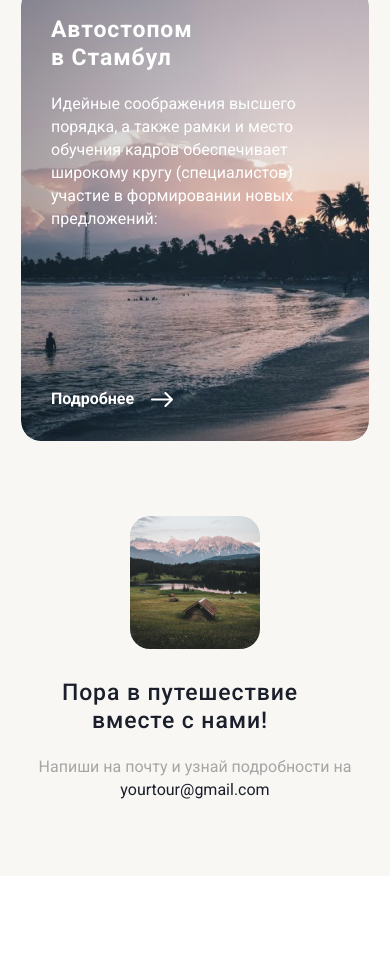
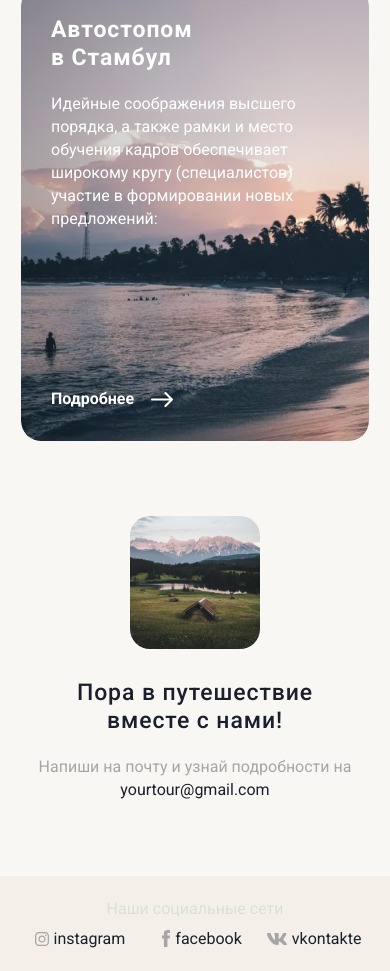
Before and after one commit to saintty/Your-Tour, a website: page src/index.html in a window 390 px wide. Shown: the part 7144-8115 px from the top of the page. Before the commit the page ends 8020 px from the top, so only its background shows below. Drawn offline with Linux system fonts and the light colour scheme.

Commit message:
added footer

```diff
--- a/src/index.html
+++ b/src/index.html
@@ -43,6 +43,7 @@
       </div>
     </div>
   </header>
+
   <main class="main">
     <section class="tour">
       <div class="container">
@@ -424,7 +425,18 @@
     </section>
   </main>
   <footer class="footer">
-
+    <div class="container">
+      <div class="footer__inner">
+          <p class="footer__label">
+            Наши социальные сети
+          </p>
+          <ul class="footer__socials">
+            <li class="footer__socials-item footer__socials-item_instagram"><a href="#" class="footer__socials-link">instagram</a></li>
+            <li class="footer__socials-item footer__socials-item_facebook"><a href="#" class="footer__socials-link">facebook</a></li>
+            <li class="footer__socials-item footer__socials-item_vk"><a href="#" class="footer__socials-link">vkontakte</a></li>
+          </ul>
+      </div>
+    </div>
   </footer>
 
   <script scr="js/main.min.js"></script>
--- a/src/scss/blocks/contact.scss
+++ b/src/scss/blocks/contact.scss
@@ -99,8 +99,6 @@
     }
 
     &__title {
-      max-width: 291px;
-
       letter-spacing: 0.04em;
     }
   }
--- /dev/null
+++ b/src/scss/blocks/footer.scss
@@ -0,0 +1,97 @@
+.footer {
+  background-color: $beige-200;
+
+  &__inner {
+    display: flex;
+    align-items: center;
+    justify-content: space-between;
+    padding: 30px 0;
+  }
+
+  &__label {
+    color: $gray-200;
+  }
+
+  &__socials {
+    display: flex;
+    align-items: center;
+    justify-content: center;
+  }
+
+  &__socials-item {
+    position: relative;
+
+    padding-left: 36px;
+  }
+
+  &__socials-item::before {
+    position: absolute;
+    top: 50%;
+    left: 0;
+
+    width: 26px;
+    height: 26px;
+
+    background-repeat: no-repeat;
+    background-position: center right;
+
+    transform: translateY(-50%);
+
+    content: "";
+  }
+
+  &__socials-item_instagram::before {
+    background-image: url("../images/icons/instagram.svg");
+  }
+
+  &__socials-item_facebook::before {
+    background-image: url("../images/icons/facebook.svg");
+  }
+
+  &__socials-item_vk::before {
+    background-image: url("../images/icons/vk.svg");
+  }
+
+  &__socials-item + &__socials-item {
+    margin-left: 25px;
+  }
+
+  &__socials-link {
+    color: $black;
+  }
+}
+
+@media (max-width: 768px) {
+  .footer {
+    &__inner {
+      flex-direction: column;
+    }
+
+    &__label {
+      margin-bottom: 7px;
+    }
+  }
+}
+
+@media (max-width: 500px) {
+  .footer {
+    &__inner {
+      padding: 21px 0;
+    }
+
+    &__socials-item {
+      padding-left: 25px;
+    }
+
+    &__socials-item::before {
+      width: 20px;
+      height: 20px;
+    }
+
+    &__label,
+    &__socials-link {
+      font-size: 16px;
+      line-height: 23px;
+    }
+  }
+}
--- a/src/scss/style.scss
+++ b/src/scss/style.scss
@@ -16,3 +16,4 @@
 @import "blocks/gallery";
 @import "blocks/history";
 @import "blocks/contact";
+@import "blocks/footer";
```
Also changed, not shown: src/css/style.css, src/images/icons/facebook.svg (added), src/images/icons/instagram.svg (added), src/images/icons/vk.svg (added).
